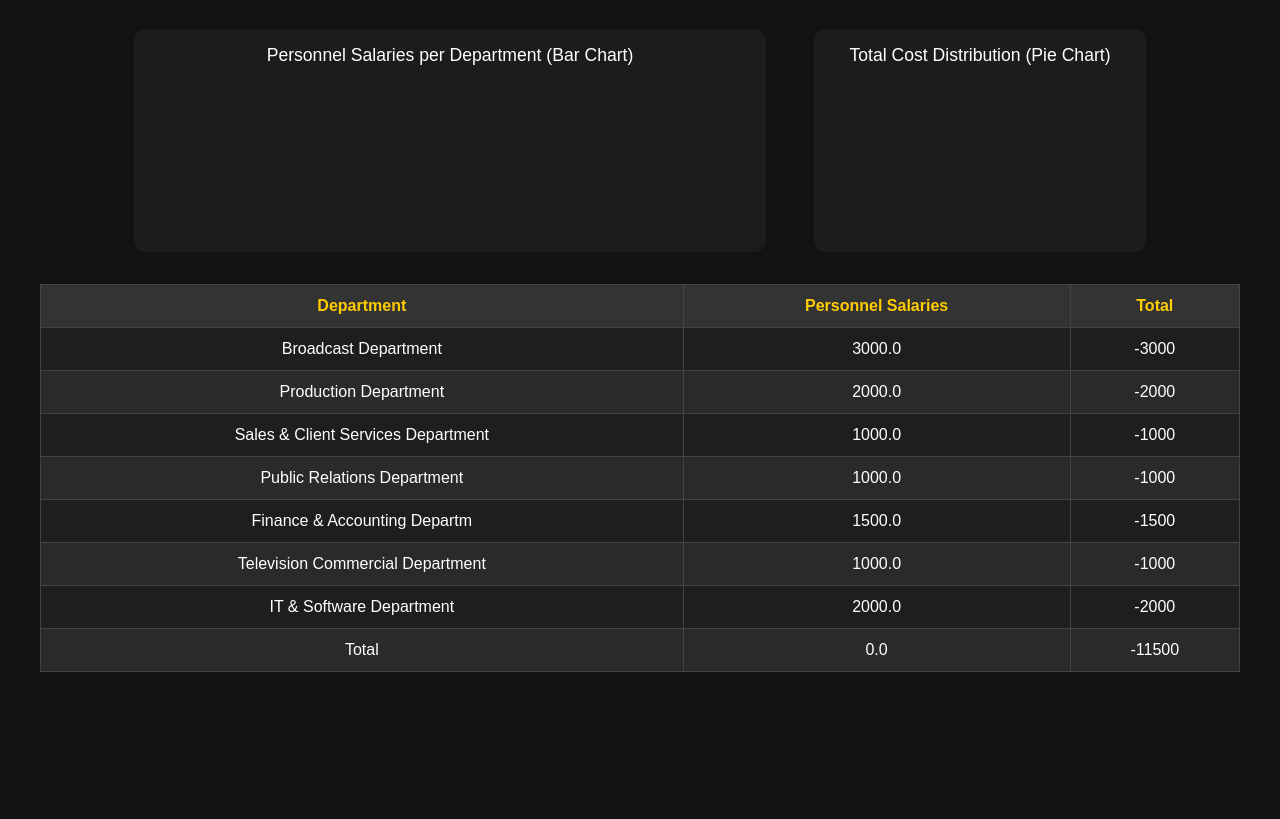
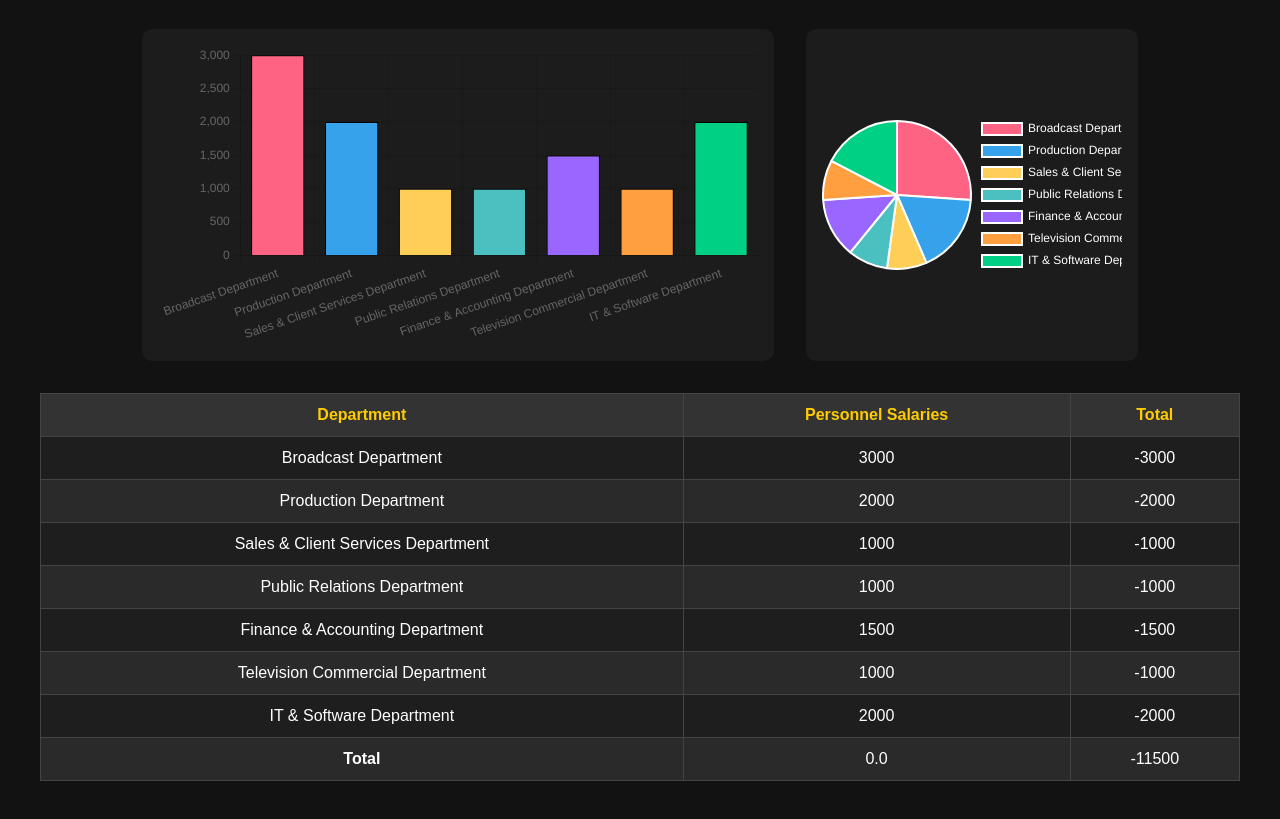
Before and after one commit to Mahdiramezanzade/persiana_audit_table, a plain HTML site: page index.html in a window 1280 px wide. Shown: the part 101-920 px from the top of the page. Before the commit the page ends 813 px from the top, so only its background shows below. Drawn offline with nearby package versions, Linux system fonts and the light colour scheme.

Commit message:
Update index.html

```diff
--- a/index.html
+++ b/index.html
@@ -2,8 +2,8 @@
 <!DOCTYPE html>
 <html lang="en">
 <head>
-  <meta charset="UTF-8" />
-  <meta name="viewport" content="width=device-width, initial-scale=1.0"/>
+  <meta charset="UTF-8">
+  <meta name="viewport" content="width=device-width, initial-scale=1.0">
   <title>Persiana Audit Program Monthly</title>
   <script src="https://cdn.jsdelivr.net/npm/chart.js"></script>
   <style>
@@ -17,11 +17,25 @@
       text-align: center;
       margin-bottom: 2rem;
     }
+    .charts {
+      display: flex;
+      flex-wrap: wrap;
+      justify-content: center;
+      gap: 2rem;
+      margin-bottom: 2rem;
+    }
+    .chart-container {
+      background: #1c1c1c;
+      padding: 1rem;
+      border-radius: 10px;
+      flex: 1 1 400px;
+      max-width: 600px;
+    }
     table {
       width: 100%;
       border-collapse: collapse;
+      margin-top: 2rem;
       background-color: #1e1e1e;
-      margin-top: 2rem;
     }
     th, td {
       border: 1px solid #444;
@@ -35,37 +49,16 @@
     tr:nth-child(even) {
       background-color: #2a2a2a;
     }
-    .charts-wrapper {
-      display: flex;
-      flex-wrap: wrap;
-      justify-content: center;
-      gap: 3rem;
-      margin: 2rem auto;
-    }
-    .chart-container {
-      background-color: #1c1c1c;
-      padding: 1rem;
-      border-radius: 12px;
-      max-width: 600px;
-      flex: 1 1 400px;
-    }
-    .chart-title {
-      text-align: center;
-      font-size: 1.1rem;
-      margin-bottom: 1rem;
-    }
   </style>
 </head>
 <body>
   <h1>Persiana Audit Program Monthly</h1>
 
-  <div class="charts-wrapper">
+  <div class="charts">
     <div class="chart-container">
-      <div class="chart-title">Personnel Salaries per Department (Bar Chart)</div>
       <canvas id="barChart"></canvas>
     </div>
     <div class="chart-container" style="max-width: 300px;">
-      <div class="chart-title">Total Cost Distribution (Pie Chart)</div>
       <canvas id="pieChart"></canvas>
     </div>
   </div>
@@ -79,27 +72,42 @@
       </tr>
     </thead>
     <tbody>
-<tr><td>Broadcast Department </td><td>3000.0</td><td>-3000</td></tr><tr><td>Production Department </td><td>2000.0</td><td>-2000</td></tr><tr><td>Sales & Client Services Department</td><td>1000.0</td><td>-1000</td></tr><tr><td>Public Relations Department</td><td>1000.0</td><td>-1000</td></tr><tr><td>Finance & Accounting Departm</td><td>1500.0</td><td>-1500</td></tr><tr><td>Television Commercial Department</td><td>1000.0</td><td>-1000</td></tr><tr><td>IT & Software Department</td><td>2000.0</td><td>-2000</td></tr><tr><td>Total</td><td>0.0</td><td>-11500</td></tr>
+      <tr><td>Broadcast Department</td><td>3000</td><td>-3000</td></tr>
+      <tr><td>Production Department</td><td>2000</td><td>-2000</td></tr>
+      <tr><td>Sales & Client Services Department</td><td>1000</td><td>-1000</td></tr>
+      <tr><td>Public Relations Department</td><td>1000</td><td>-1000</td></tr>
+      <tr><td>Finance & Accounting Department</td><td>1500</td><td>-1500</td></tr>
+      <tr><td>Television Commercial Department</td><td>1000</td><td>-1000</td></tr>
+      <tr><td>IT & Software Department</td><td>2000</td><td>-2000</td></tr>
+      <tr><td><strong>Total</strong></td><td>0.0</td><td>-11500</td></tr>
     </tbody>
   </table>
 
   <script>
-    const chartData = {"departments": ["Broadcast Department ", "Production Department ", "Sales & Client Services Department", "Public Relations Department", "Finance & Accounting Departm", "Television Commercial Department", "IT & Software Department", "Total"], "salaries": [3000.0, 2000.0, 1000.0, 1000.0, 1500.0, 1000.0, 2000.0, 0.0], "totals": [-3000, -2000, -1000, -1000, -1500, -1000, -2000, -11500]};
+    const departments = [
+      "Broadcast Department",
+      "Production Department",
+      "Sales & Client Services Department",
+      "Public Relations Department",
+      "Finance & Accounting Department",
+      "Television Commercial Department",
+      "IT & Software Department"
+    ];
+    const salaries = [3000, 2000, 1000, 1000, 1500, 1000, 2000];
+    const totals = [-3000, -2000, -1000, -1000, -1500, -1000, -2000];
     const pieColors = [
       '#FF6384', '#36A2EB', '#FFCE56',
-      '#4BC0C0', '#9966FF', '#FF9F40',
-      '#00D084', '#F67019', '#8884d8', '#00C49F'
+      '#4BC0C0', '#9966FF', '#FF9F40', '#00D084'
     ];
 
-    const barCtx = document.getElementById('barChart').getContext('2d');
-    new Chart(barCtx, {
+    new Chart(document.getElementById('barChart').getContext('2d'), {
       type: 'bar',
       data: {
-        labels: chartData.departments,
+        labels: departments,
         datasets: [{
           label: 'Personnel Salaries',
-          data: chartData.salaries,
-          backgroundColor: pieColors.slice(0, chartData.departments.length),
+          data: salaries,
+          backgroundColor: pieColors,
           borderColor: '#000',
           borderWidth: 1
         }]
@@ -110,20 +118,21 @@
           legend: { display: false }
         },
         scales: {
-          y: { beginAtZero: true }
+          y: {
+            beginAtZero: true
+          }
         }
       }
     });
 
-    const pieCtx = document.getElementById('pieChart').getContext('2d');
-    new Chart(pieCtx, {
+    new Chart(document.getElementById('pieChart').getContext('2d'), {
       type: 'pie',
       data: {
-        labels: chartData.departments,
+        labels: departments,
         datasets: [{
           label: 'Total Cost Distribution',
-          data: chartData.totals.map(x => Math.abs(x)),
-          backgroundColor: pieColors.slice(0, chartData.departments.length)
+          data: totals.map(x => Math.abs(x)),
+          backgroundColor: pieColors
         }]
       },
       options: {
@@ -131,9 +140,7 @@
         plugins: {
           legend: {
             position: 'right',
-            labels: {{
-              color: '#fff'
-            }}
+            labels: { color: '#fff' }
           }
         }
       }
```
